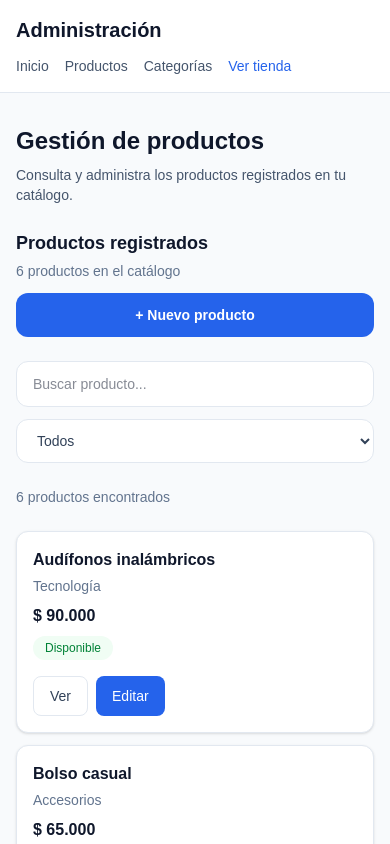
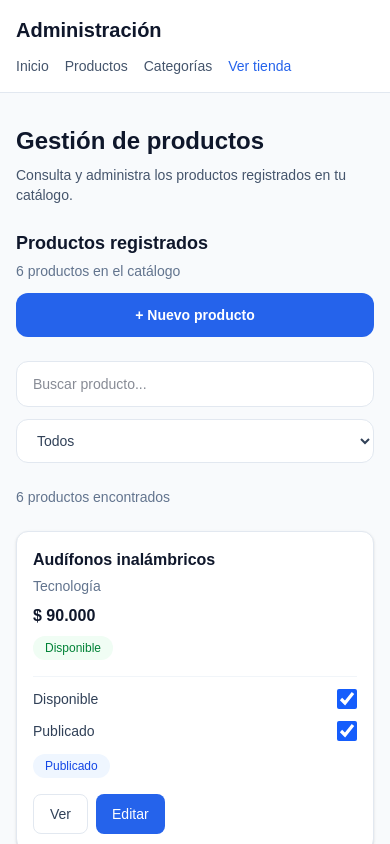
Before and after one commit to yeison8a/catalogo-digital-frontend, a Next.js app: page /admin/products in a window 390 px wide. Shown: the top 844 px of the page. Built offline with nearby package versions, Linux system fonts and the light colour scheme.

Commit message:
feat: implement product availability and publication status

```diff
--- a/src/components/admin/AdminProductList.tsx
+++ b/src/components/admin/AdminProductList.tsx
@@ -7,10 +7,13 @@ import Link from "next/link";
 import type { Product } from "@/types/product";
 import { formatCurrency } from "@/lib/formatCurrency";
 import { normalizeText } from "@/lib/normalizeText";
+
 import {
   useStoredProducts,
   mergeProducts,
 } from "@/lib/productStorage";
+
+import ProductStatusControls from "./ProductStatusControls";
 
 interface AdminProductListProps {
   products: Product[];
@@ -24,27 +27,30 @@ type AvailabilityFilter =
 export default function AdminProductList({
   products,
 }: AdminProductListProps) {
-  // Estado para la búsqueda por nombre
+  // Estado de búsqueda
   const [search, setSearch] = useState("");
 
-  // Estado para el filtro de disponibilidad
+  // Filtro de disponibilidad
   const [availabilityFilter, setAvailabilityFilter] =
     useState<AvailabilityFilter>("all");
 
-  // Productos guardados temporalmente en localStorage
+  // Productos creados o modificados en localStorage
   const storedProducts = useStoredProducts();
 
-  // Combinar los productos iniciales con los registrados
-    const allProducts = mergeProducts(
+  // Combinar originales y locales sin duplicados
+  const allProducts = mergeProducts(
     products,
     storedProducts
-    );
+  );
 
-  // Aplicar búsqueda y filtro de disponibilidad
+  // Normalizar el texto una sola vez
+  const normalizedSearch = normalizeText(search);
+
+  // Aplicar filtros
   const filteredProducts = allProducts.filter((product) => {
     const matchesSearch = normalizeText(
       product.name
-    ).includes(normalizeText(search));
+    ).includes(normalizedSearch);
 
     const matchesAvailability =
       availabilityFilter === "all" ||
@@ -56,12 +62,12 @@ export default function AdminProductList({
     return matchesSearch && matchesAvailability;
   });
 
-  // Comprobar si existen filtros activos
+  // Detectar filtros activos
   const hasActiveFilters =
     search.trim() !== "" ||
     availabilityFilter !== "all";
 
-  // Restablecer los filtros
+  // Limpiar búsqueda y filtros
   function clearFilters() {
     setSearch("");
     setAvailabilityFilter("all");
@@ -69,7 +75,7 @@ export default function AdminProductList({
 
   return (
     <section className="space-y-6">
-      {/* Encabezado y botón para agregar productos */}
+      {/* Encabezado y acción para crear productos */}
       <div className="flex flex-col gap-3 sm:flex-row sm:items-center sm:justify-between">
         <div>
           <h2 className="text-lg font-semibold text-slate-900">
@@ -92,7 +98,7 @@ export default function AdminProductList({
         </Link>
       </div>
 
-      {/* Buscador y filtro de disponibilidad */}
+      {/* Buscador y filtro */}
       <div className="flex flex-col gap-3 sm:flex-row">
         <input
           type="search"
@@ -121,7 +127,7 @@ export default function AdminProductList({
         </select>
       </div>
 
-      {/* Cantidad de resultados y limpieza de filtros */}
+      {/* Contador de resultados y limpiar filtros */}
       <div className="flex flex-wrap items-center justify-between gap-3">
         <p
           className="text-sm text-slate-500"
@@ -202,8 +208,26 @@ export default function AdminProductList({
                 </span>
               </div>
 
-              {/* Acciones del producto */}
-              <div className="flex items-center gap-2">
+              {/* Controles de estado */}
+              <div className="w-full space-y-3 border-t border-slate-100 pt-3 sm:w-48 sm:border-l sm:border-t-0 sm:pl-4 sm:pt-0">
+                <ProductStatusControls product={product} />
+
+                {/* Estado de publicación */}
+                <span
+                  className={`inline-block rounded-full px-3 py-1 text-xs font-medium ${
+                    product.active
+                      ? "bg-blue-50 text-blue-700"
+                      : "bg-slate-100 text-slate-600"
+                  }`}
+                >
+                  {product.active
+                    ? "Publicado"
+                    : "Oculto"}
+                </span>
+              </div>
+
+              {/* Acciones */}
+              <div className="flex flex-wrap items-center gap-2">
                 <Link
                   href={`/products/${product.id}`}
                   className="inline-flex min-h-10 items-center justify-center rounded-lg border border-slate-200 px-4 py-2 text-sm font-medium text-slate-700 transition-colors hover:bg-slate-50"
@@ -212,10 +236,10 @@ export default function AdminProductList({
                 </Link>
 
                 <Link
-                    href={`/admin/products/${product.id}/edit`}
-                    className="inline-flex min-h-10 items-center justify-center rounded-lg bg-primary px-4 py-2 text-sm font-medium text-white transition-colors hover:bg-blue-700"
+                  href={`/admin/products/${product.id}/edit`}
+                  className="inline-flex min-h-10 items-center justify-center rounded-lg bg-primary px-4 py-2 text-sm font-medium text-white transition-colors hover:bg-blue-700"
                 >
-                    Editar
+                  Editar
                 </Link>
               </div>
             </article>
--- a/src/components/admin/ProductForm.tsx
+++ b/src/components/admin/ProductForm.tsx
@@ -99,6 +99,7 @@ export default function ProductForm({
         description: form.description.trim(),
         price,
         available: form.available,
+        active: initialProduct?.active ?? true,
         category,
         mainImageUrl: initialProduct?.mainImageUrl ?? null,
     };
--- /dev/null
+++ b/src/components/admin/ProductStatusControls.tsx
@@ -0,0 +1,118 @@
+
+"use client";
+
+import { useState } from "react";
+
+import type { Product } from "@/types/product";
+import { saveProduct } from "@/lib/productStorage";
+
+interface ProductStatusControlsProps {
+  product: Product;
+}
+
+export default function ProductStatusControls({
+  product,
+}: ProductStatusControlsProps) {
+  const [error, setError] = useState("");
+  const [confirmHide, setConfirmHide] = useState(false);
+
+  function updateStatus(
+    field: "available" | "active",
+    value: boolean
+  ) {
+    try {
+      saveProduct({
+        ...product,
+        [field]: value,
+      });
+
+      setError("");
+      setConfirmHide(false);
+    } catch {
+      setError("No fue posible guardar el cambio.");
+    }
+  }
+
+  return (
+    <div className="space-y-3">
+      {/* Disponibilidad */}
+      <label className="flex items-center justify-between gap-4 text-sm">
+        <span className="text-slate-700">
+          Disponible
+        </span>
+
+        <input
+          type="checkbox"
+          checked={product.available}
+          onChange={(event) =>
+            updateStatus("available", event.target.checked)
+          }
+          className="h-5 w-5 accent-blue-600"
+        />
+      </label>
+
+      {/* Publicación */}
+      <label className="flex items-center justify-between gap-4 text-sm">
+        <span className="text-slate-700">
+          Publicado
+        </span>
+
+        <input
+          type="checkbox"
+          checked={product.active}
+          onChange={(event) => {
+            if (!event.target.checked) {
+              setConfirmHide(true);
+            } else {
+              updateStatus("active", true);
+            }
+          }}
+          className="h-5 w-5 accent-blue-600"
+        />
+      </label>
+
+      {/* Confirmación para ocultar */}
+      {confirmHide && (
+        <div className="space-y-3 rounded-lg border border-amber-200 bg-amber-50 p-3">
+          <p className="text-sm text-amber-900">
+            ¿Deseas ocultar este producto?
+          </p>
+
+          <p className="text-xs text-amber-800">
+            El producto permanecerá registrado,
+            pero quedará marcado como no publicado.
+          </p>
+
+          <div className="flex gap-2">
+            <button
+              type="button"
+              onClick={() => setConfirmHide(false)}
+              className="rounded-lg border border-slate-300 bg-white px-3 py-2 text-xs font-medium"
+            >
+              Cancelar
+            </button>
+
+            <button
+              type="button"
+              onClick={() =>
+                updateStatus("active", false)
+              }
+              className="rounded-lg bg-amber-700 px-3 py-2 text-xs font-medium text-white"
+            >
+              Confirmar
+            </button>
+          </div>
+        </div>
+      )}
+
+      {error && (
+        <p
+          role="alert"
+          className="text-xs text-red-600"
+        >
+          {error}
+        </p>
+      )}
+    </div>
+  );
+}
--- a/src/mocks/products.ts
+++ b/src/mocks/products.ts
@@ -23,6 +23,7 @@ export const mockProducts: Product[] = [
     description: "Audífonos Bluetooth.",
     price: 90000,
     available: true,
+    active: true,
     category: categories.technology,
     mainImageUrl: null,
   },
@@ -32,6 +33,7 @@ export const mockProducts: Product[] = [
     description: "Bolso para uso diario.",
     price: 65000,
     available: true,
+    active: true,
     category: categories.accessories,
     mainImageUrl: null,
   },
@@ -41,6 +43,7 @@ export const mockProducts: Product[] = [
     description: "Lámpara para escritorio.",
     price: 49000,
     available: false,
+    active: true,
     category: categories.home,
     mainImageUrl: null,
   },
@@ -50,6 +53,7 @@ export const mockProducts: Product[] = [
     description: "Termo reutilizable.",
     price: 39000,
     available: true,
+    active: true,
     category: categories.accessories,
     mainImageUrl: null,
   },
@@ -59,6 +63,7 @@ export const mockProducts: Product[] = [
     description: "Parlante Bluetooth.",
     price: 110000,
     available: true,
+    active: true,
     category: categories.technology,
     mainImageUrl: null,
   },
@@ -68,6 +73,7 @@ export const mockProducts: Product[] = [
     description: "Organizador multiusos.",
     price: 25000,
     available: true,
+    active: true,
     category: categories.home,
     mainImageUrl: null,
   },
--- a/src/types/product.ts
+++ b/src/types/product.ts
@@ -10,6 +10,7 @@ export interface Product {
   description: string;
   price: number;
   available: boolean;
+  active: boolean;
   category: Category;
   mainImageUrl: string | null;
 }
```
Also changed, not shown: src/lib/productStorage.ts (+11 -14 lines). Lines whose indentation alone changed are shown as unchanged.
